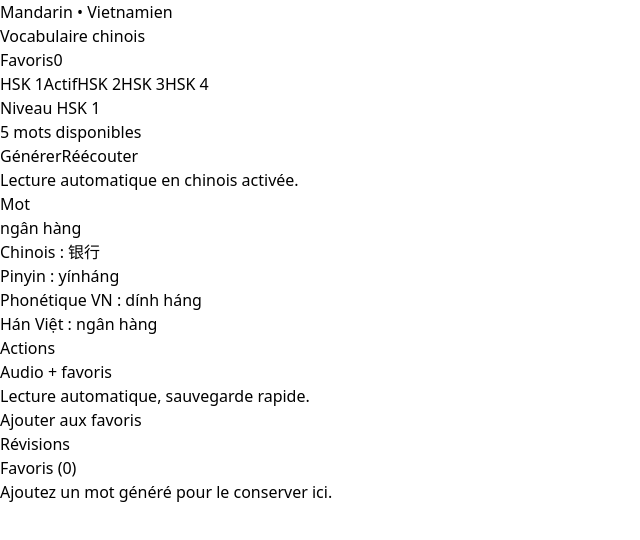
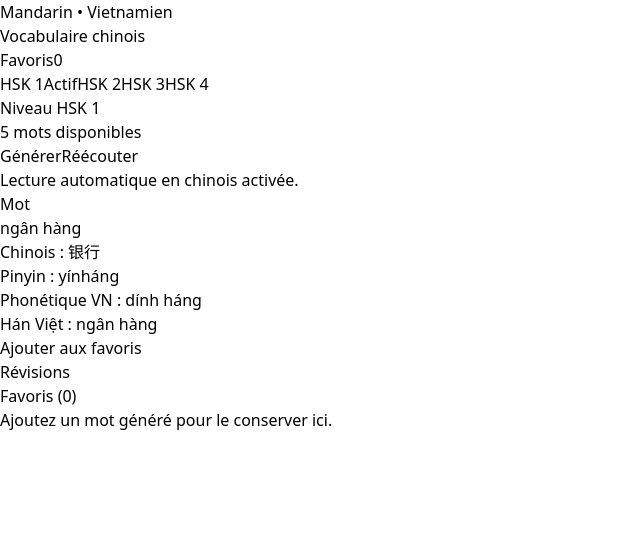
Before and after one commit to HanhNGUYEN-PM/Vocab_de_Hanh, a React (Vite) app: page / in a window 1280 px wide. Both pictures are taken after a click on the button "Générer". Shown: the top 540 px of the page, without its empty margins (0-640 px from the left). Built offline with nearby package versions, Linux system fonts and the light colour scheme.

Commit message:
Simplify favorites action block

```diff
--- a/src/App.tsx
+++ b/src/App.tsx
@@ -85,13 +85,13 @@ const App: React.FC = () => {
     speakWord(nextWord);
   };
 
-  const handleToggleFavorite = () => {
+  const handleAddFavorite = () => {
     if (!currentWord) return;
 
     setFavorites((prev) => {
       const exists = prev.some((item) => item.id === currentWord.id);
       if (exists) {
-        return prev.filter((item) => item.id !== currentWord.id);
+        return prev;
       }
       return [...prev, currentWord];
     });
@@ -179,21 +179,17 @@ const App: React.FC = () => {
                 <p className="text-base text-slate-600">Hán Việt : <span className="font-semibold">{currentWord.hanViet}</span></p>
               </div>
 
-              <div className="p-5 rounded-xl border border-slate-200 bg-white shadow-sm flex flex-col justify-between gap-3">
-                <div className="space-y-1">
-                  <p className="text-xs font-semibold text-slate-500">Actions</p>
-                  <p className="text-lg font-bold text-slate-800">Audio + favoris</p>
-                  <p className="text-xs text-slate-600">Lecture automatique, sauvegarde rapide.</p>
-                </div>
+              <div className="p-5 rounded-xl border border-slate-200 bg-white shadow-sm flex flex-col gap-3">
                 <button
-                  onClick={handleToggleFavorite}
-                  className={`inline-flex items-center justify-center gap-2 px-4 py-2 rounded-lg font-semibold transition-colors ${
+                  onClick={handleAddFavorite}
+                  disabled={isCurrentFavorite}
+                  className={`inline-flex items-center justify-center gap-2 px-4 py-3 rounded-lg font-semibold transition-colors ${
                     isCurrentFavorite
-                      ? 'bg-amber-100 text-amber-800 border border-amber-200 hover:bg-amber-200'
+                      ? 'bg-amber-100 text-amber-800 border border-amber-200 cursor-default'
                       : 'bg-indigo-600 text-white shadow hover:bg-indigo-700'
                   }`}
                 >
-                  {isCurrentFavorite ? 'Retirer des favoris' : 'Ajouter aux favoris'}
+                  {isCurrentFavorite ? 'Déjà dans les favoris' : 'Ajouter aux favoris'}
                 </button>
               </div>
             </div>
```
